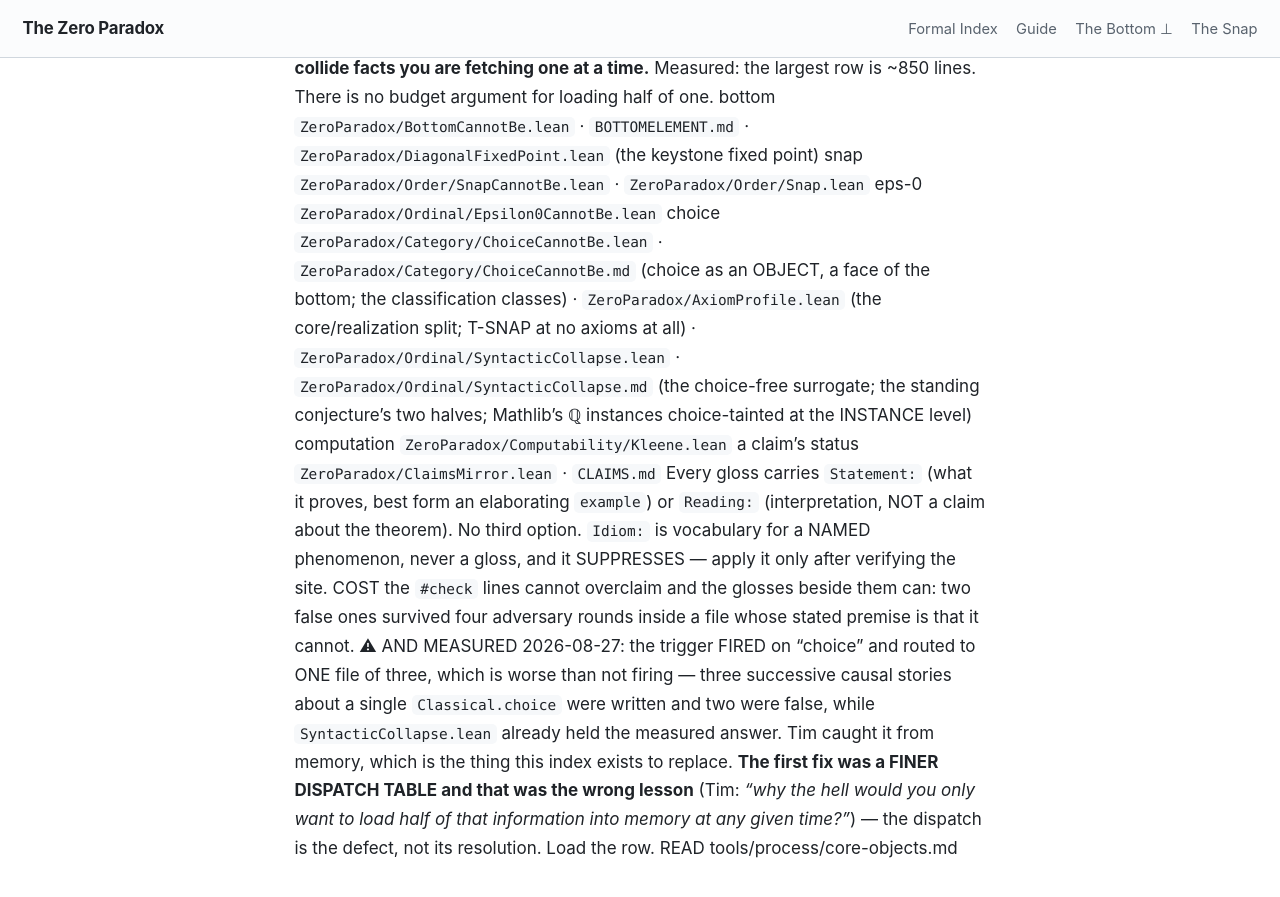
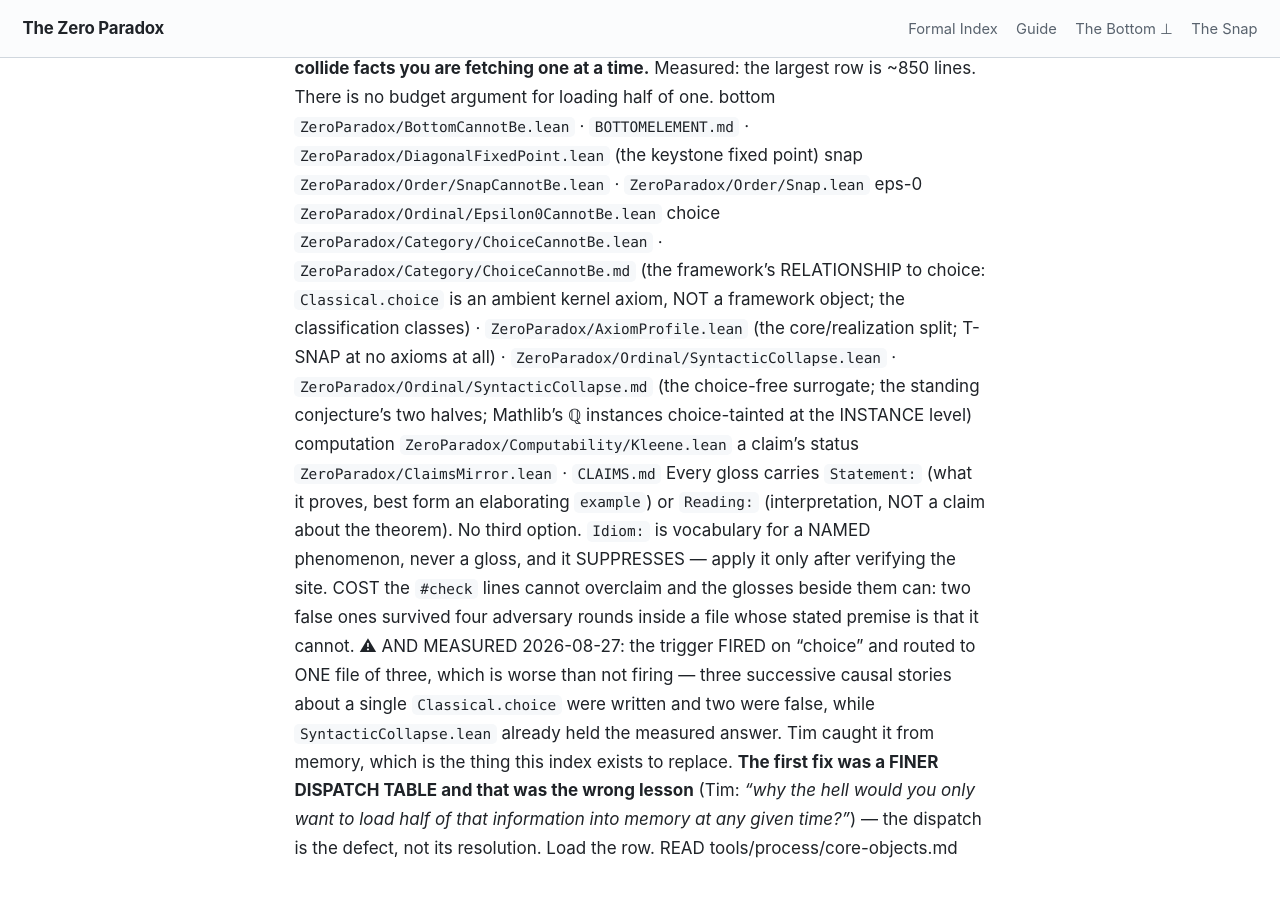
Before and after one commit to timbrigham/ZeroParadox, a Jekyll site: the page built from CLAUDE.md, in a window 1280 px wide and 900 px high, scrolled down 7523 px. Shown: the top 897 px of the window. Built offline with Jekyll 4.4.1, drawn with Linux system fonts in a browser that asks for light colours; our own code applies the rules of GitHub Pages for plain Markdown files.

Commit message:
CLAUDE.md R-COREOBJ choice row: match ChoiceCannotBe.md (Classical.choice is an ambient kernel axiom, not a framework object) (Tim 2026-10-27)
Co-Authored-By: Claude Opus 5.5 <noreply@anthropic.com>
Claude-Session: https://claude.ai/code/session_01NYJd4eT1BYi8RSKhY3zAYq

```diff
--- a/CLAUDE.md
+++ b/CLAUDE.md
@@ -230,7 +230,8 @@ RULE     LOAD THE SUBJECT'S WHOLE ROW BELOW — every file on it — and ground
            snap        `ZeroParadox/Order/SnapCannotBe.lean` · `ZeroParadox/Order/Snap.lean`
            eps-0       `ZeroParadox/Ordinal/Epsilon0CannotBe.lean`
            choice      `ZeroParadox/Category/ChoiceCannotBe.lean` · `ZeroParadox/Category/ChoiceCannotBe.md`
-                       (choice as an OBJECT, a face of the bottom; the classification classes) ·
+                       (the framework's RELATIONSHIP to choice: `Classical.choice` is an ambient kernel
+                       axiom, NOT a framework object; the classification classes) ·
                        `ZeroParadox/AxiomProfile.lean` (the core/realization split; T-SNAP at no axioms at all) ·
                        `ZeroParadox/Ordinal/SyntacticCollapse.lean` · `ZeroParadox/Ordinal/SyntacticCollapse.md` (the
                        choice-free surrogate; the standing conjecture's two halves; Mathlib's ℚ instances choice-tainted at the INSTANCE level)
```
